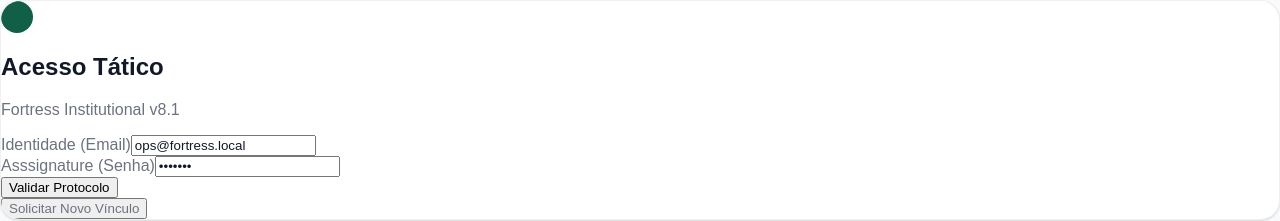
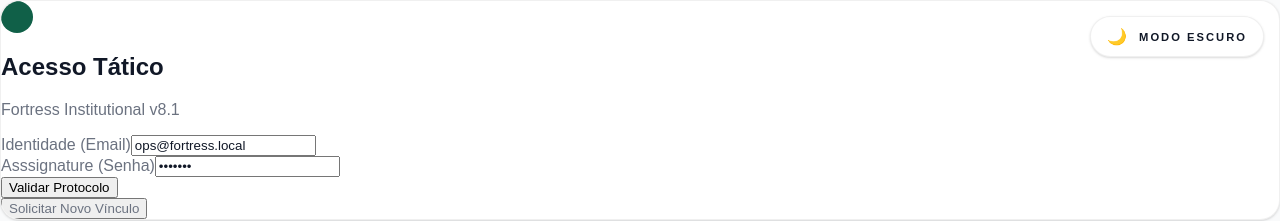
Before and after one commit to fortressopps/fortress-app, a React (Vite) app in the folder frontend/: page /dashboard in a window 1280 px wide. Shown: the top 221 px of the page. Built offline with nearby package versions, Linux system fonts and the light colour scheme; no server answers.

Commit message:
Add theme toggle with light and dark modes

```diff
--- a/frontend/src/App.css
+++ b/frontend/src/App.css
@@ -2,8 +2,8 @@
 
 /* 🌌 App-level Obsidian Overrides */
 .App {
-  background-color: var(--bg-obsidian);
-  color: var(--silver-bright);
+  background-color: var(--bg-surface);
+  color: var(--text-main);
   min-height: 100vh;
   position: relative;
   overflow-x: hidden;
--- a/frontend/src/App.jsx
+++ b/frontend/src/App.jsx
@@ -30,7 +30,9 @@
 import Intelligence from './pages/Intelligence';
 import OAuthCallback from './pages/OAuthCallback';
 import { AuthProvider, useAuth } from './context/AuthContext';
+import { ThemeProvider } from './context/ThemeContext';
 import MainLayout from './layouts/MainLayout';
+import ThemeToggle from './components/ThemeToggle/ThemeToggle';
 
 function ProtectedRoute({ children }) {
   const { user, loading } = useAuth();
@@ -42,8 +44,10 @@
 function App() {
   return (
     <Router>
+      <ThemeProvider>
         <AuthProvider>
-        <div className="App light-substrate">
+          <div className="App theme-substrate">
+            <ThemeToggle />
             <Routes>
               <Route path="/" element={<HomePage />} />
               <Route path="/try" element={<TryFortress />} />
@@ -59,6 +63,7 @@
             </Routes>
           </div>
         </AuthProvider>
+      </ThemeProvider>
     </Router>
   );
 }
--- /dev/null
+++ b/frontend/src/components/ThemeToggle/ThemeToggle.css
@@ -0,0 +1,42 @@
+.theme-toggle {
+  display: inline-flex;
+  align-items: center;
+  gap: 10px;
+  padding: 10px 16px;
+  border-radius: 999px;
+  border: 1px solid var(--border-light);
+  background: var(--bg-card);
+  color: var(--text-main);
+  font-weight: 700;
+  font-size: 0.7rem;
+  letter-spacing: 0.18em;
+  text-transform: uppercase;
+  box-shadow: var(--card-shadow);
+  transition: var(--transition-enterprise);
+  cursor: pointer;
+}
+
+.theme-toggle:hover {
+  border-color: var(--border-strong);
+  box-shadow: var(--elevated-shadow);
+  transform: translateY(-1px);
+}
+
+.theme-toggle__icon {
+  font-size: 1rem;
+}
+
+.theme-toggle--floating {
+  position: fixed;
+  top: 16px;
+  right: 16px;
+  z-index: 1200;
+}
+
+@media (max-width: 768px) {
+  .theme-toggle {
+    padding: 8px 12px;
+    font-size: 0.6rem;
+    letter-spacing: 0.12em;
+  }
+}
--- /dev/null
+++ b/frontend/src/components/ThemeToggle/ThemeToggle.jsx
@@ -0,0 +1,25 @@
+import React from 'react';
+import { useTheme } from '../../context/ThemeContext';
+import './ThemeToggle.css';
+
+const ThemeToggle = ({ variant = 'floating' }) => {
+  const { theme, toggleTheme } = useTheme();
+  const isDark = theme === 'dark';
+  const label = isDark ? 'Modo Claro' : 'Modo Escuro';
+  const icon = isDark ? '☀️' : '🌙';
+
+  return (
+    <button
+      type="button"
+      className={`theme-toggle ${variant === 'floating' ? 'theme-toggle--floating' : ''}`}
+      onClick={toggleTheme}
+      aria-label={`Alternar para ${label}`}
+      aria-pressed={isDark}
+    >
+      <span className="theme-toggle__icon" aria-hidden="true">{icon}</span>
+      <span className="theme-toggle__label">{label}</span>
+    </button>
+  );
+};
+
+export default ThemeToggle;
--- /dev/null
+++ b/frontend/src/context/ThemeContext.jsx
@@ -0,0 +1,50 @@
+import React, { createContext, useContext, useEffect, useMemo, useState } from 'react';
+
+const ThemeContext = createContext(null);
+
+const getInitialTheme = () => {
+  if (typeof window === 'undefined') {
+    return 'light';
+  }
+
+  const stored = window.localStorage.getItem('fortress-theme');
+  if (stored === 'light' || stored === 'dark') {
+    return stored;
+  }
+
+  if (window.matchMedia && window.matchMedia('(prefers-color-scheme: dark)').matches) {
+    return 'dark';
+  }
+
+  return 'light';
+};
+
+export const ThemeProvider = ({ children }) => {
+  const [theme, setTheme] = useState(getInitialTheme);
+
+  useEffect(() => {
+    document.documentElement.setAttribute('data-theme', theme);
+    window.localStorage.setItem('fortress-theme', theme);
+  }, [theme]);
+
+  const value = useMemo(() => ({
+    theme,
+    setTheme,
+    toggleTheme: () => setTheme((prev) => (prev === 'dark' ? 'light' : 'dark')),
+    isDark: theme === 'dark',
+  }), [theme]);
+
+  return (
+    <ThemeContext.Provider value={value}>
+      {children}
+    </ThemeContext.Provider>
+  );
+};
+
+export const useTheme = () => {
+  const context = useContext(ThemeContext);
+  if (!context) {
+    throw new Error('useTheme must be used within a ThemeProvider');
+  }
+  return context;
+};
--- a/frontend/src/pages/Dashboard.jsx
+++ b/frontend/src/pages/Dashboard.jsx
@@ -65,22 +65,22 @@
                         <div className="h-72 w-full">
                             <ResponsiveContainer>
                                 <BarChart data={chartData}>
-                                    <CartesianGrid strokeDasharray="3 3" vertical={false} stroke="#E5E7EB" />
+                                    <CartesianGrid strokeDasharray="3 3" vertical={false} stroke="var(--border-light)" />
                                     <XAxis
                                         dataKey="name"
                                         axisLine={false}
                                         tickLine={false}
-                                        tick={{ fill: '#9CA3AF', fontSize: 10 }}
+                                        tick={{ fill: 'var(--text-mute)', fontSize: 10 }}
                                         dy={10}
                                     />
                                     <YAxis hide />
                                     <Tooltip
-                                        cursor={{ fill: '#F3F4F6' }}
-                                        contentStyle={{ borderRadius: '12px', border: 'none', boxShadow: '0 10px 15px -3px rgba(0,0,0,0.1)' }}
+                                        cursor={{ fill: 'var(--emerald-surface)' }}
+                                        contentStyle={{ borderRadius: '12px', border: '1px solid var(--border-light)', background: 'var(--bg-card)', boxShadow: 'var(--card-shadow)' }}
                                     />
                                     <Bar dataKey="val" radius={[6, 6, 0, 0]}>
                                         {chartData.map((entry, index) => (
-                                            <Cell key={`cell-${index}`} fill={index === 7 ? '#106048' : '#349673'} />
+                                            <Cell key={`cell-${index}`} fill={index === 7 ? 'var(--emerald-primary)' : 'var(--neon-accent)'} />
                                         ))}
                                     </Bar>
                                 </BarChart>
--- a/frontend/src/styles/fortress-design-system.css
+++ b/frontend/src/styles/fortress-design-system.css
@@ -38,6 +38,33 @@
   --glass-bg: var(--bg-card);
   --glass-border: var(--border-light);
   --glass-blur: none;
+}
+
+/* 🌑 DARK FORTRESS SUBSTRATE */
+[data-theme='dark'] {
+  --bg-surface: #0B0D12;
+  --bg-card: #141820;
+  --bg-sidebar: #0E1218;
+
+  --emerald-primary: #52C59B;
+  --emerald-glow: rgba(82, 197, 155, 0.15);
+  --emerald-surface: rgba(82, 197, 155, 0.08);
+  --neon-accent: #7FFFD4;
+
+  --text-main: #E5E7EB;
+  --text-mute: #9CA3AF;
+  --border-light: rgba(255, 255, 255, 0.08);
+  --border-strong: rgba(255, 255, 255, 0.18);
+
+  --card-shadow: 0 2px 12px rgba(0, 0, 0, 0.35);
+  --elevated-shadow: 0 12px 20px rgba(0, 0, 0, 0.45);
+
+  --silver-bright: var(--text-main);
+  --silver-mute: var(--text-mute);
+  --silver-border: var(--border-light);
+  --glass-bg: rgba(20, 24, 32, 0.8);
+  --glass-border: rgba(255, 255, 255, 0.12);
+  --glass-blur: blur(16px);
 }
 
 /* 🌀 CINEMATIC AMBIENT GLOW */
@@ -131,7 +158,7 @@
   filter: drop-shadow(0 0 15px var(--emerald-glow));
 }
 
-.light-substrate {
+.theme-substrate {
   position: fixed;
   inset: 0;
   background: var(--bg-surface);
```
Lines whose indentation alone changed are shown as unchanged.
